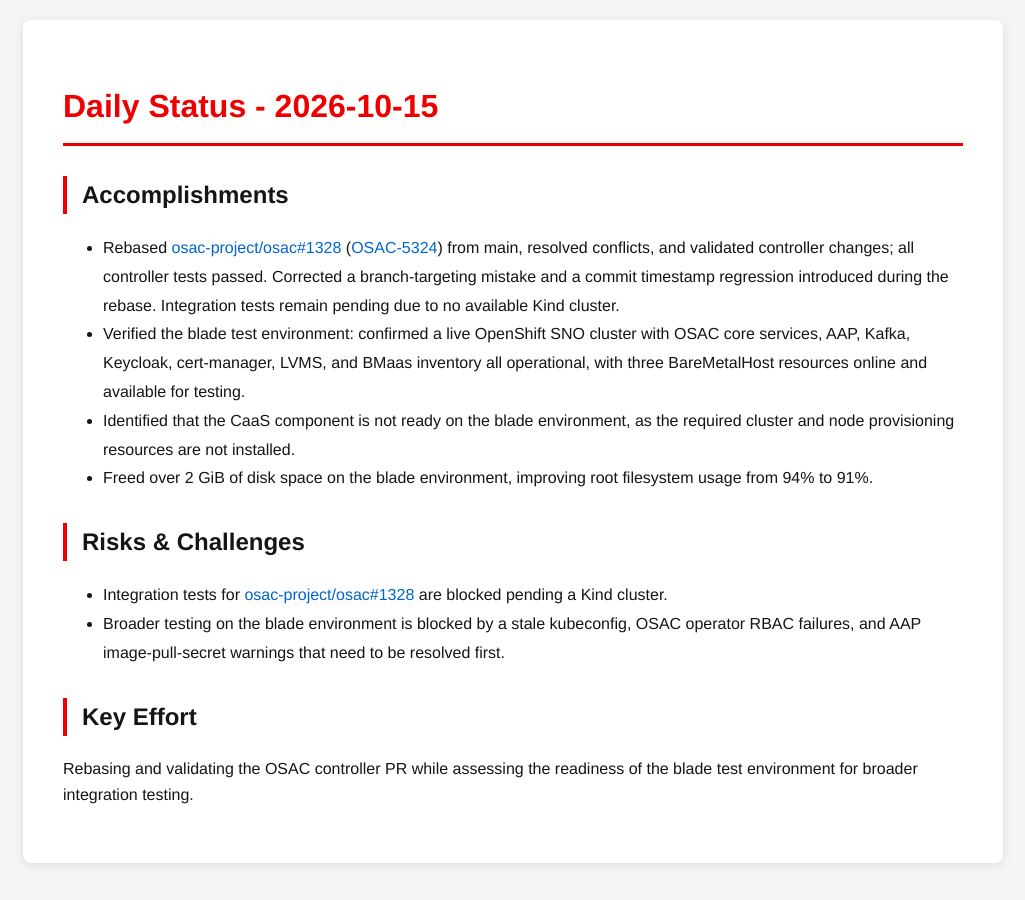
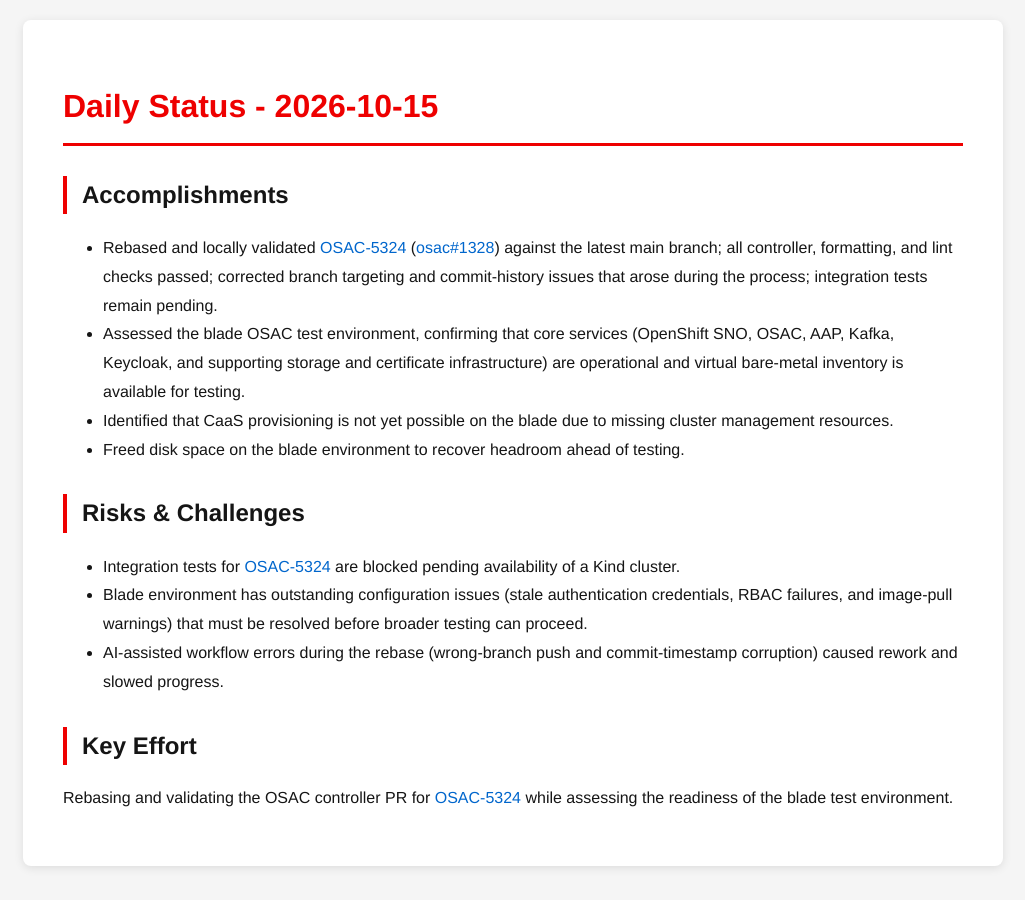
Before and after one commit to tzvatot/daily-status, a Jekyll site: the page built from 2026-10-15.md, in a window 1280 px wide. Shown: the whole page, without its empty margins (127-1152 px from the left). Built offline with Jekyll 4.4.1, drawn with Linux system fonts in a browser that asks for light colours.

Commit message:
Daily status update - 2026-10-15

```diff
--- a/2026-10-15.md
+++ b/2026-10-15.md
@@ -7,14 +7,15 @@
 # Daily Status - 2026-10-15
 
 ## Accomplishments
-- Rebased [osac-project/osac#1328](https://github.com/osac-project/osac/pull/1328) ([OSAC-5324](https://redhat.atlassian.net/browse/OSAC-5324)) from main, resolved conflicts, and validated controller changes; all controller tests passed. Corrected a branch-targeting mistake and a commit timestamp regression introduced during the rebase. Integration tests remain pending due to no available Kind cluster.
-- Verified the blade test environment: confirmed a live OpenShift SNO cluster with OSAC core services, AAP, Kafka, Keycloak, cert-manager, LVMS, and BMaas inventory all operational, with three BareMetalHost resources online and available for testing.
-- Identified that the CaaS component is not ready on the blade environment, as the required cluster and node provisioning resources are not installed.
-- Freed over 2 GiB of disk space on the blade environment, improving root filesystem usage from 94% to 91%.
+- Rebased and locally validated [OSAC-5324](https://redhat.atlassian.net/browse/OSAC-5324) ([osac#1328](https://github.com/osac-project/osac/pull/1328)) against the latest main branch; all controller, formatting, and lint checks passed; corrected branch targeting and commit-history issues that arose during the process; integration tests remain pending.
+- Assessed the blade OSAC test environment, confirming that core services (OpenShift SNO, OSAC, AAP, Kafka, Keycloak, and supporting storage and certificate infrastructure) are operational and virtual bare-metal inventory is available for testing.
+- Identified that CaaS provisioning is not yet possible on the blade due to missing cluster management resources.
+- Freed disk space on the blade environment to recover headroom ahead of testing.
 
 ## Risks & Challenges
-- Integration tests for [osac-project/osac#1328](https://github.com/osac-project/osac/pull/1328) are blocked pending a Kind cluster.
-- Broader testing on the blade environment is blocked by a stale kubeconfig, OSAC operator RBAC failures, and AAP image-pull-secret warnings that need to be resolved first.
+- Integration tests for [OSAC-5324](https://redhat.atlassian.net/browse/OSAC-5324) are blocked pending availability of a Kind cluster.
+- Blade environment has outstanding configuration issues (stale authentication credentials, RBAC failures, and image-pull warnings) that must be resolved before broader testing can proceed.
+- AI-assisted workflow errors during the rebase (wrong-branch push and commit-timestamp corruption) caused rework and slowed progress.
 
 ## Key Effort
-Rebasing and validating the OSAC controller PR while assessing the readiness of the blade test environment for broader integration testing.
+Rebasing and validating the OSAC controller PR for [OSAC-5324](https://redhat.atlassian.net/browse/OSAC-5324) while assessing the readiness of the blade test environment.
```
